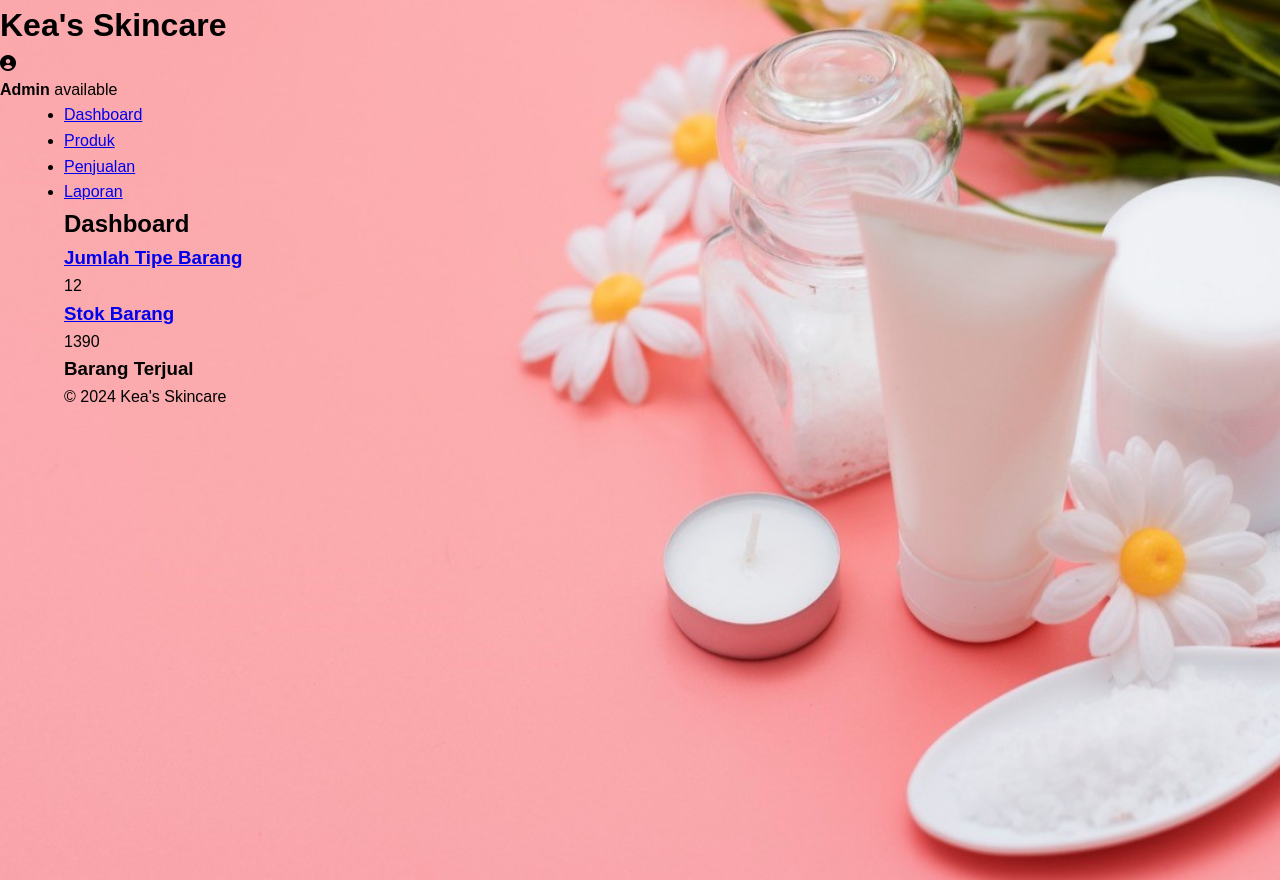
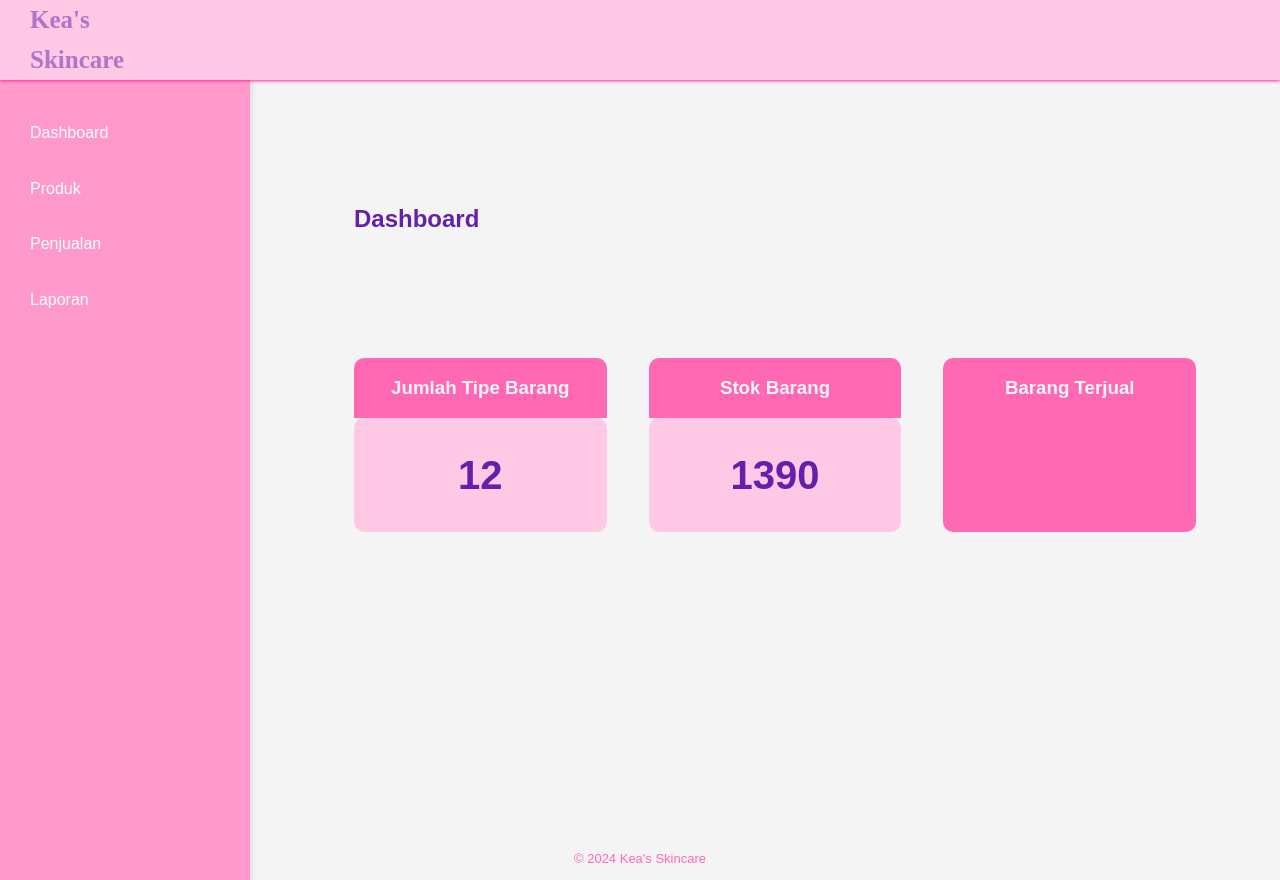
Before and after one commit to Aliyazalfaputri/Kea-s-Skincare, a PHP site: page / in a window 1280 px wide. Run offline with PHP 8.4, Linux system fonts and the light colour scheme; data comes from the database, SQL or seed files in the repository; data that the repository does not hold is empty.

Commit message:
dashboard

```diff
--- a/css/styles.css
+++ b/css/styles.css
@@ -8,8 +8,7 @@
 body {
     font-family: montserrat, sans-serif;
     line-height: 1.6;
-    background: url('../file/bg.jpeg') no-repeat center center fixed;
-    background-size: cover;
+    background-color: #f4f4f4;
     display: flex;
     flex-direction: column;
     min-height: 100vh;
@@ -26,31 +25,17 @@
     padding: 0px;
 }
 
-<<<<<<< Updated upstream
-.container h2{
-=======
 .container-header {
     margin-left: 10px;
 }
 
 .container h2 {
     color: #6420AA;
->>>>>>> Stashed changes
     margin-top: 80px;
-    background-image: linear-gradient(to right, #6420AA, rgb(255, 0, 0), indigo, violet);
-  background-clip: text;
-  -webkit-background-clip: text;
-  -webkit-text-fill-color: transparent;
-  color: transparent;
 }
 
 header {
-<<<<<<< Updated upstream
-    background-color: #f4f4f4c5;
-    backdrop-filter: blur(5px);
-=======
     background-color: #ffc8e4;
->>>>>>> Stashed changes
     position: fixed;
     padding: 10px 0;
     height: 80px;
@@ -69,18 +54,9 @@
 }
 
 .brand {
-<<<<<<< Updated upstream
-    float: left;
-    background-image: linear-gradient(to left, #ff2994, indigo,  #6420AA);
-    background-clip: text;
-    -webkit-background-clip: text;
-    -webkit-text-fill-color: transparent;
-    color: transparent;
-=======
     color: rgba(100, 32, 170, 0.5);
     text-align: left;
     margin-left: 20px; /* Add some margin to the left if needed */
->>>>>>> Stashed changes
     font-family: Gilroy;
     font-size: 25px;
 }
@@ -96,15 +72,7 @@
 }
 
 nav ul li a {
-<<<<<<< Updated upstream
-    background-image: linear-gradient(to right, #6420AA, indigo, #ff2994);
-    background-clip: text;
-    -webkit-background-clip: text;
-    -webkit-text-fill-color: transparent;
-    color: transparent;
-=======
     color: #ff2994;
->>>>>>> Stashed changes
     text-decoration: none;
 }
 
@@ -115,13 +83,7 @@
 }
 
 .info-content {
-<<<<<<< Updated upstream
-    background-image: linear-gradient(to right, #FFFFFF 0%, #F7F7F7 50%, #E5E5E5 100%);
-    /* padding: 20px; */
-    border-radius: 10px;
-=======
     background-color: #f4f4f4;
->>>>>>> Stashed changes
 }
 
 .info-content p {
@@ -144,11 +106,7 @@
 .info-box p {
     font-size: 40px;
     font-weight: bold;
-    background-image: linear-gradient(to left, #6420AA, indigo, rgb(255, 0, 0), violet);
-  background-clip: text;
-  -webkit-background-clip: text;
-  -webkit-text-fill-color: transparent;
-  color: transparent;
+    color: #6420AA;
     background-color: #ffc8e4;
     border-radius: 10px;
     padding: 25px;
@@ -163,20 +121,37 @@
     text-decoration: underline;
 }
 
+/* CSS tambahan untuk memastikan konten tabel rata tengah */
 table {
     width: 100%;
     border-collapse: collapse;
-    margin-top: 20px;
 }
 
-table th, table td {
+th {
     padding: 10px;
-    border-bottom: 1px solid #ccc;
+    text-align: center; /* Nama kolom rata tengah */
+}
+
+td {
+    padding: 10px;
+    text-align: center; /* Konten tabel rata tengah */
+    vertical-align: middle;
+}
+
+.action-buttons {
+    display: flex;
+    justify-content: center;
+    gap: 10px;
+}
+
+.insert-btn a {
+    text-decoration: none;
+    color: inherit;
 }
 
 footer {
     font-size: 13px;
-    color: #f4f4f4;
+    color: #FF69B4;
     text-align: center;
     padding: 10px 0;
     margin-top: auto;
--- a/index.php
+++ b/index.php
@@ -31,8 +31,239 @@
     <meta charset="UTF-8">
     <meta name="viewport" content="width=device-width, initial-scale=1.0">
     <title>Kea's Skincare - Dashboard</title>
-    <link rel="stylesheet" href="css/styles.css">
     <link rel="stylesheet" href="https://cdnjs.cloudflare.com/ajax/libs/font-awesome/6.0.0-beta3/css/all.min.css">
+    <style>
+        /* Reset CSS untuk menghilangkan margin dan padding bawaan browser */
+* {
+    margin: 0;
+    padding: 0;
+    box-sizing: border-box;
+}
+
+body {
+    font-family: montserrat, sans-serif;
+    line-height: 1.6;
+    background-color: #f4f4f4;
+    display: flex;
+    flex-direction: column;
+    min-height: 100vh;
+}
+
+main {
+    flex: 1;
+}
+
+.container {
+    width: 90%;
+    max-width: 1200px;
+    margin: 0 auto;
+    padding: 0px;
+}
+
+.container-header {
+    margin-left: 10px;
+}
+
+.container h2 {
+    color: #6420AA;
+    margin-top: 80px;
+}
+
+header {
+    background-color: #ffc8e4;
+    position: fixed;
+    padding: 10px 0;
+    height: 80px;
+    width: 100%;
+    box-shadow: 0px 1px 3px #ff2994;
+    z-index: 1000;
+    display: flex;
+    align-items: center; /* Ensure vertical alignment */
+}
+
+.header-content {
+    display: flex;
+    align-items: center;
+    width: 100%;
+    justify-content: space-between; /* Distribute space between brand and nav */
+}
+
+.brand {
+    color: rgba(100, 32, 170, 0.5);
+    text-align: left;
+    margin-left: 20px; /* Add some margin to the left if needed */
+    font-family: Gilroy;
+    font-size: 25px;
+}
+
+nav ul {
+    display: flex;
+    list-style: none;
+    margin-right: 20px; /* Add some margin to the right if needed */
+}
+
+nav ul li {
+    margin-left: 20px;
+}
+
+nav ul li a {
+    color: #ff2994;
+    text-decoration: none;
+}
+
+.dashboard-info {
+    display: flex;
+    justify-content: space-between;
+    margin-top: 120px;
+}
+
+.info-content {
+    background-color: #f4f4f4;
+
+}
+
+.info-content p {
+    font-size: 24px;
+    font-weight: bold;
+    border-radius: 0 0 50px 50px;
+}
+
+.info-box {
+    background-color: #FF69B4;
+    width: 30%;
+    text-align: center;
+    border-radius: 10px;
+}
+
+.info-box h3 {
+    margin-top: 15px;
+    margin-bottom: 15px;
+    color: #f4f4f4;
+}
+
+.info-box p {
+    font-size: 40px;
+    font-weight: bold;
+    color: #6420AA;
+    background-color: #ffc8e4;
+    padding: 25px;
+}
+
+.info-box a {
+    color: #f4f4f4;
+    text-decoration: none;
+}
+
+.info-box a:hover {
+    text-decoration: underline;
+}
+
+/* CSS tambahan untuk memastikan konten tabel rata tengah */
+table {
+    width: 100%;
+    border-collapse: collapse;
+}
+
+th {
+    padding: 10px;
+    text-align: center; /* Nama kolom rata tengah */
+}
+
+td {
+    padding: 10px;
+    text-align: center; /* Konten tabel rata tengah */
+    vertical-align: middle;
+}
+
+.action-buttons {
+    display: flex;
+    justify-content: center;
+    gap: 10px;
+}
+
+.insert-btn a {
+    text-decoration: none;
+    color: inherit;
+}
+
+footer {
+    font-size: 13px;
+    color: #FF69B4;
+    text-align: center;
+    padding: 10px 0;
+    margin-top: auto;
+}
+
+.sidebar {
+    width: 250px;
+    background-color: #ff99cc;
+    color: #fff;
+    padding: 20px;
+    height: calc(100vh - 60px); /* Adjust according to header height */
+    position: fixed;
+    top: 80px; /* Adjust according to header height */
+    left: 0;
+    box-shadow: 2px 0 5px rgba(0, 0, 0, 0.1);
+}
+
+.sidebar ul {
+    list-style: none;
+    padding: 0;
+}
+
+.sidebar ul li {
+    margin: 10px 0;
+}
+
+.sidebar ul li a {
+    color: #fff;
+    text-decoration: none;
+    display: block;
+    padding: 10px;
+    transition: background 0.3s;
+}
+
+.sidebar ul li a:hover {
+    background-color: #ff66b2;
+}
+
+.content {
+    margin-left: 270px; /* Adjust according to sidebar width */
+    padding: 20px;
+    margin-top: 100px; /* Adjust according to header height */
+    flex: 1;
+    background-color: #f4f4f4;
+}
+
+.profile {
+    display: flex;
+    align-items: center;
+    margin-right: 0px;
+    padding-left: 1200px;
+}
+
+.profile i {
+    font-size: 36px;
+    color: #ff2994;
+    margin-right: 10px;
+}
+
+.profile-text {
+    display: flex;
+    flex-direction: column;
+    text-align: left;
+}
+
+.profile-text strong {
+    font-size: 14px;
+    color: #ff2994;
+}
+
+.profile-text .status {
+    font-size: 12px;
+    color: rgba(255, 41, 148, 0.7);
+}
+    </style>
 </head>
 
 <body>
```
Also changed, not shown: template/header.php (line endings or trailing spaces).
